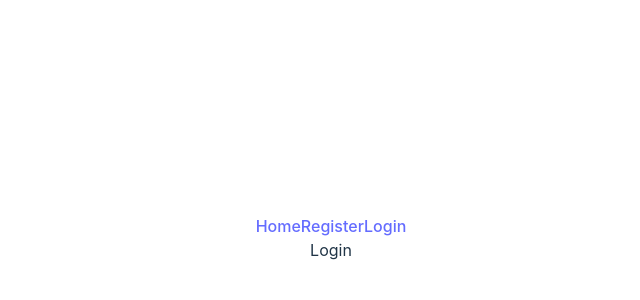
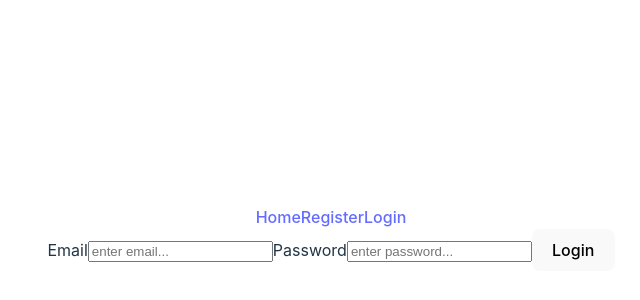
Before and after one commit to Bisrate19/MERN-authentication, a React (Vite) app in the folder client/: page /Login in a window 1280 px wide. Shown: the part 162-462 px from the top of the page, without its empty margins (309-949 px from the left). Built offline with nearby package versions, Linux system fonts and the light colour scheme.

Commit message:
form login

```diff
--- a/client/src/pages/Login.jsx
+++ b/client/src/pages/Login.jsx
@@ -1,7 +1,20 @@
-import React from 'react'
+import React from "react";
 
 export default function Login() {
+  const loginUser = (e) => {
+    e.preventDefault();
+  };
+
   return (
-    <div>Login</div>
-  )
+    <div>
+      <form onSubmit={loginUser}>
+        <label>Email</label>
+        <input type="email" placeholder="enter email..." />
+
+        <label>Password</label>
+        <input type="password" placeholder="enter password..." />
+        <button type="submit">Login</button>
+      </form>
+    </div>
+  );
 }
```
